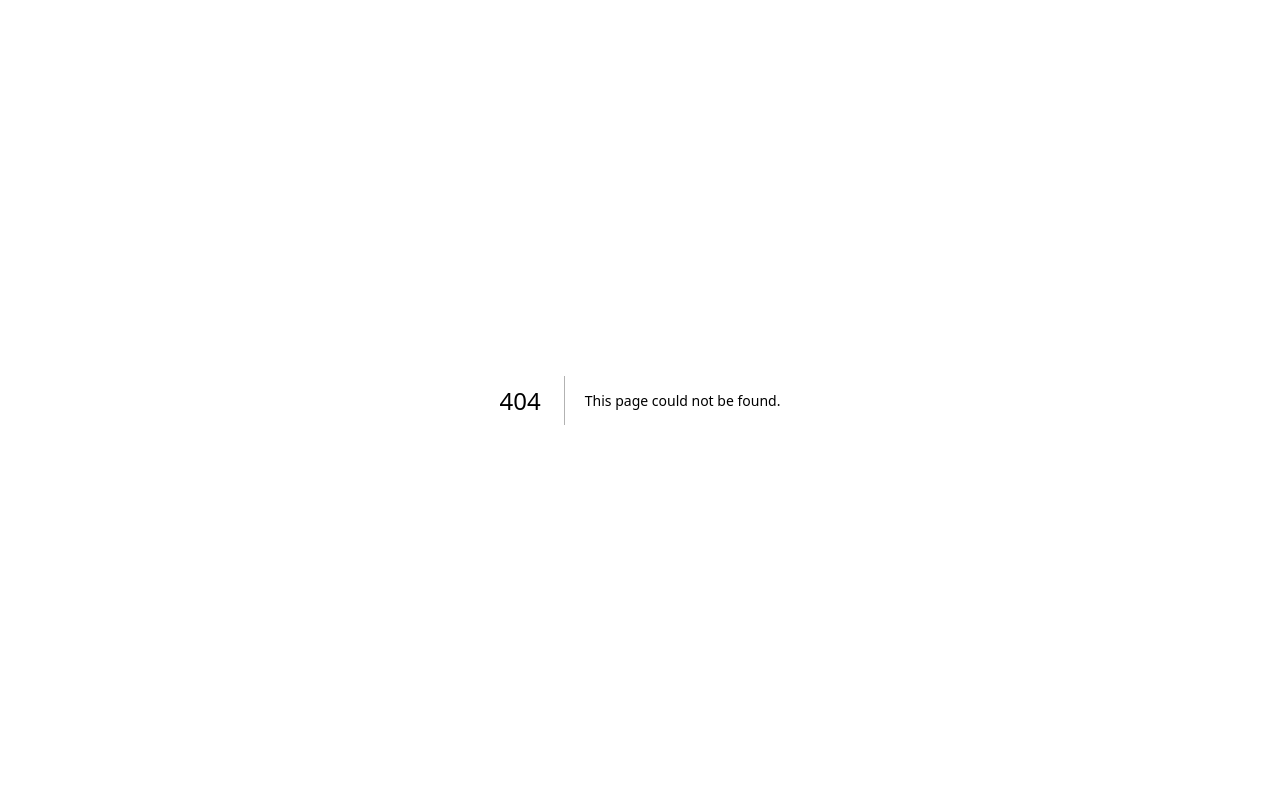
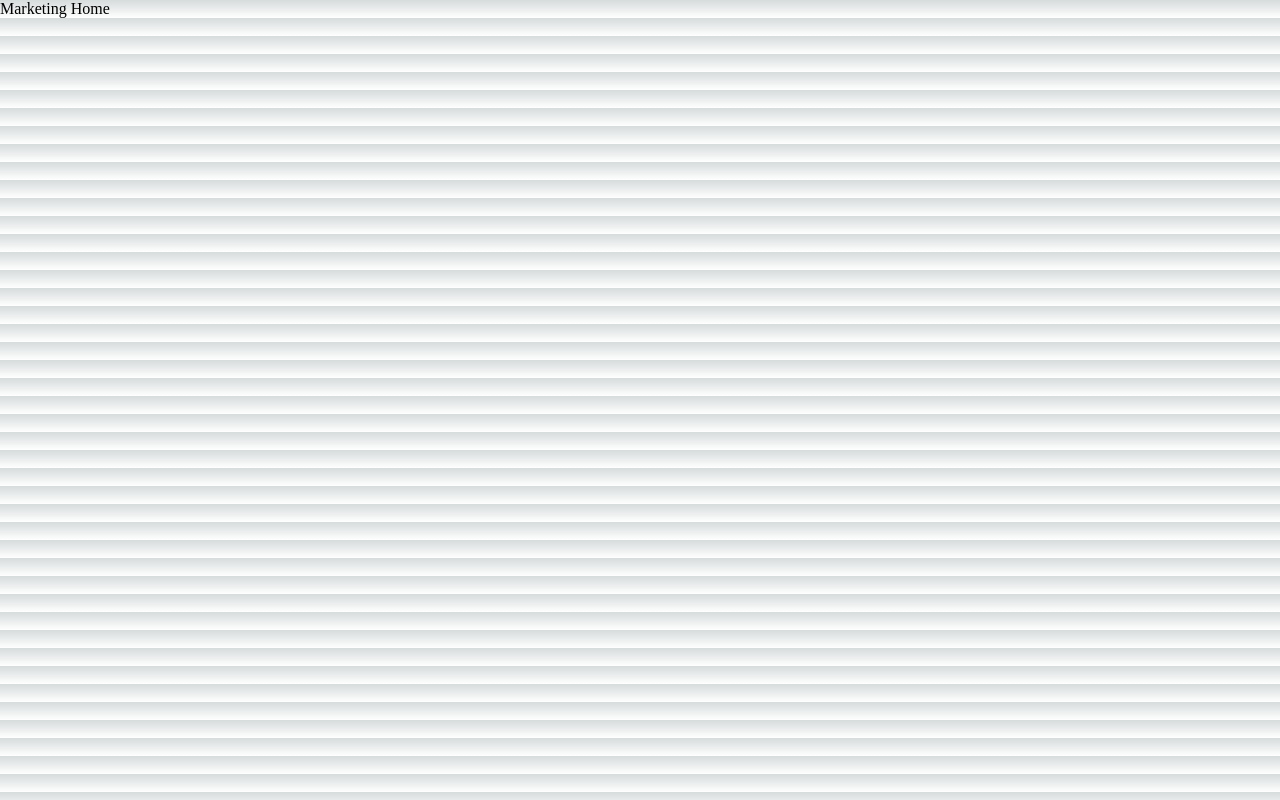
Before and after one commit to Matkovic123/Intro-to-Next13, a Next.js app: page /home in a window 1280 px wide. Before the commit this address had no page. Built offline with nearby package versions, Linux system fonts and the light colour scheme.

Commit message:
NEsted route example

```diff
--- /dev/null
+++ b/app/(marketing)/home/page.tsx
@@ -0,0 +1,5 @@
+// url path to this is localhost/home because (marketing) is ignoreg in path because it is in parantheses
+// If you create a page.tsx in app/home, it will be a collision, and the first one in file explorer will be loaded
+export default function MarketingHome() {
+    return <div>Marketing Home</div>
+}
--- a/app/blog/page.tsx
+++ b/app/blog/page.tsx
@@ -0,0 +1,3 @@
+export default function BlogPost() {
+    return <div>Blog landing page</div>
+}
```
